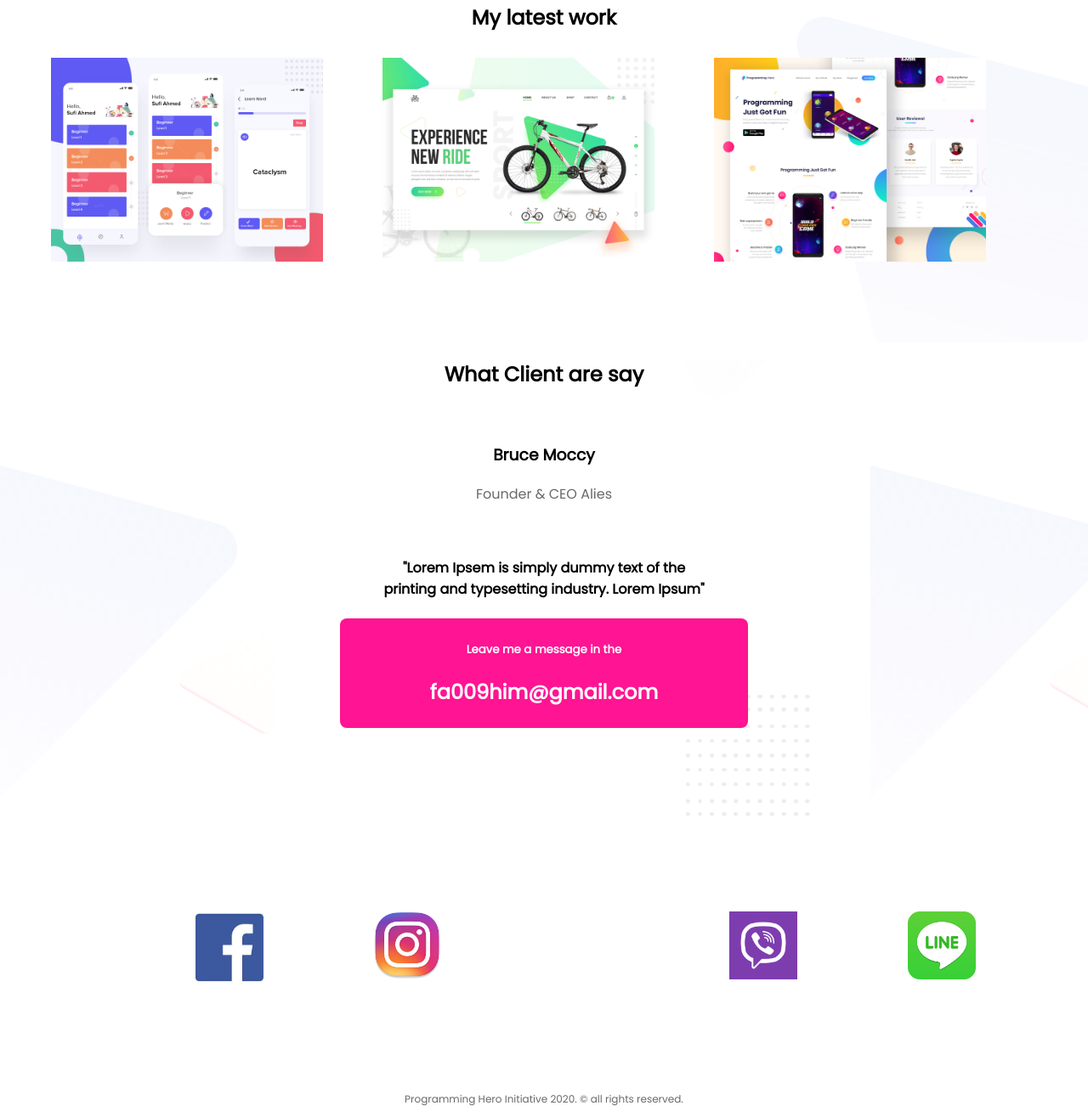
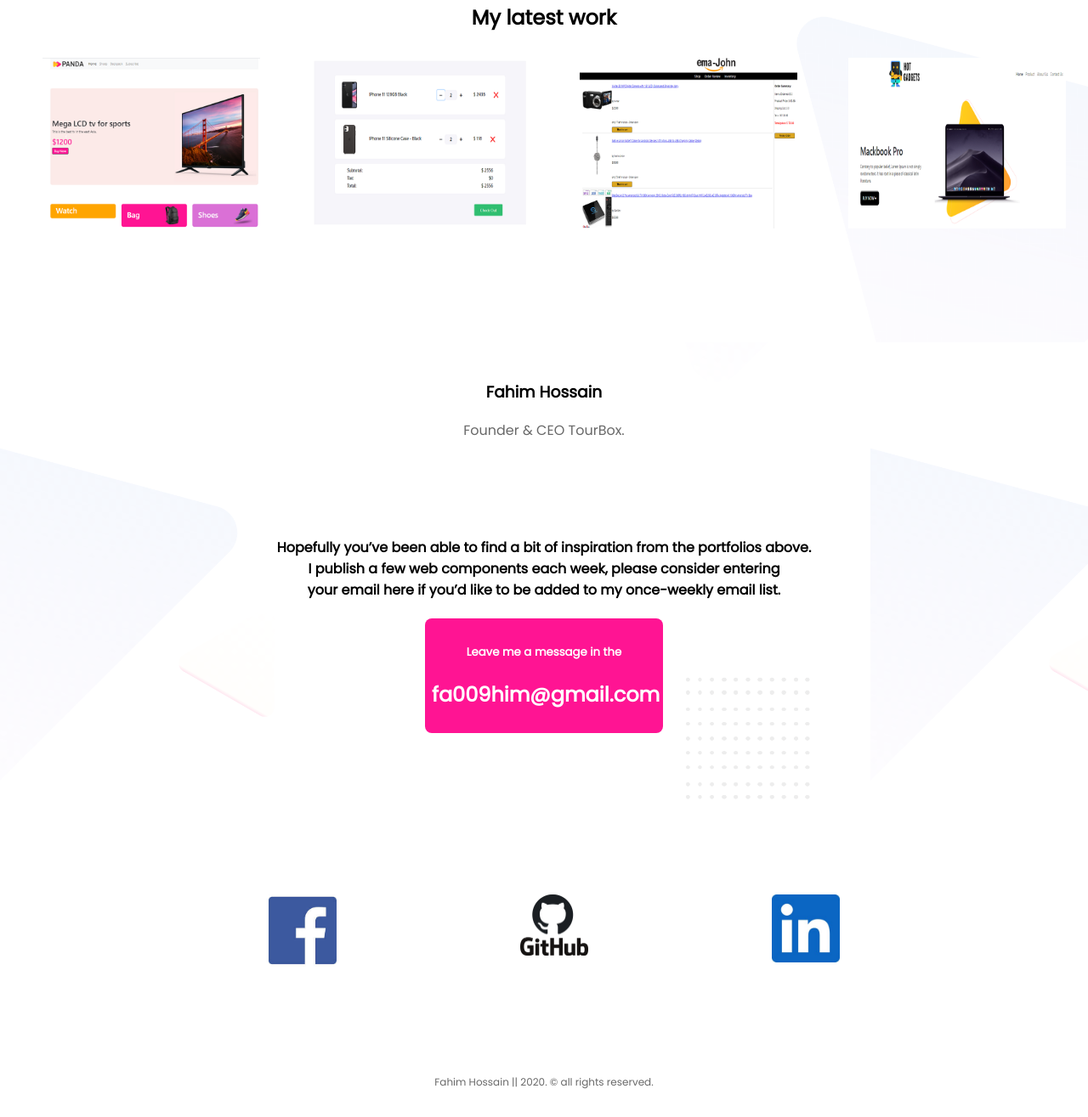
Before and after one commit to fahim2k29/personal-web, a plain HTML site: page index.html in a window 1280 px wide. Shown: the part 1317-2632 px from the top of the page at 85% size. Drawn offline with Linux system fonts and the light colour scheme.

Commit message:
Add mor info

```diff
--- a/index.html
+++ b/index.html
@@ -12,22 +12,24 @@
      <div id="top" class="half-width">
         <h2>Hello I'm</h2>
         <h1><span class="red-highlight"> <b> Fahim Hossain</b></span> </h1>
-        <p>You might saw me jumping, climbing buildings, and stopping trains. But nobody pays me a dime for that work.</P>
+        <p>I am a laravel web developer from Bangladesh. I enjoy building everything from small business to rich interactive web app.</P>
         <a class="link-button" target="_blank" href="https://www.linkedin.com/in/md-fahim-hossain-aab846143">HIRE ME</a>
      </div>
      <div class="half-width">
-        <img src="images/peter.png" alt="">
+        <img src="images/profile1.png" alt="">
      </div>
    </section>
 
    <section class="biography">
     <div class="half-width" >
-        <img src="images/peter_dream.png" alt="">
+        <img src="images/profile2.png" alt="">
     </div>
     <div id="middle" class="half-width" >
-        <h1>Biography</h1>
-        <p>Lorem Ipsem is simply dummy text of the printing and typesetting industry. Lorem Ipsum has been the industry's standard dummy text ever since the 1500s, when an unknown printer took a galley of type and scrambled it to make a type</p>
-        <a class="link-button" target="_blank" href="https://www.linkedin.com/in/md-fahim-hossain-aab846143">Download CV</a>
+        <h1>Works</h1>
+        <p>I have completed lots of projects using  PHP (laravel), Javascript(react), CSS and HTML. One of the best projects was Restaurants Management and Reservation system.
+            there are some other projects as like Pharmacy Management, Shopping Cart, Banking method, Manage User profile and  etc.
+        </p>
+        <a class="link-button" target="_blank" href="https://drive.google.com/file/d/1GsuTg6bbwuDBKytGVtrGUnW6UiGQoQr-/view?usp=sharing">Download CV</a>
     </div>
    </section>
 
@@ -35,25 +37,32 @@
     <h1 class="work">My latest work</h1>
 
     <div class="one-third-width">
-        <img src="images/latest-work/work-1.png" alt="">
+        <img src="images/latest-work/panda.PNG" alt="">
     </div>
 
     <div class="one-third-width">
-        <img src="images/latest-work/work-2.jpg" alt="">
+        <img src="images/latest-work/shoppingcart.PNG" alt="">
     </div>
     <div class="one-third-width">
-        <img src="images/latest-work/work-3.jpg" alt="">
+        <img src="images/latest-work/ema.PNG" alt="">
+    </div>
+    <div class="one-third-width">
+        <img src="images/latest-work/hotgagdet.PNG" alt="">
     </div>
 
    </section>
    <section class="contact-client">
         <div class="client">
-            <h1>What Client are say</h1>
         <br>
-        <h3><b>Bruce Moccy</b> </h3>
-        <p>Founder & CEO Alies</p>
-        <br>
-        <h4>"Lorem Ipsem is simply dummy text of the <br> printing and typesetting industry. Lorem Ipsum"</h4>
+        <h3><b>Fahim Hossain</b> </h3>
+        <p>Founder & CEO TourBox.</p>
+        <br><br><br>
+
+
+        <h4>Hopefully you’ve been able to find a bit of inspiration from the portfolios above. <br>
+             I publish a few web components each week,
+             please consider entering <br> your email here
+             if you’d like to be added to my once-weekly email list.</h4>
         </div>
 
         <div class="contact">
@@ -64,25 +73,20 @@
 
     <section class="media">
         <div class="social">
-            <a target="_blank" href="https://www.facebook.com/"><img src="images/fb.jpg" alt=""></a>
+            <a target="_blank" href="https://www.facebook.com/introvert.fahim/"><img src="images/fb.jpg" alt=""></a>
         </div>
         <div class="social">
-            <a target="_blank" href="https://www.instagram.com/"><img src="images/instagram.png" alt=""></a>
+            <a target="_blank" href="https://github.com/fahim2k29/"><img src="images/github.png" alt=""></a>
         </div>
         <div class="social">
-            <a target="_blank" href="https://www.twitter.com/"><img src="images/twitter.png" alt=""></a>
+            <a target="_blank" href="https://www.linkedin.com/in/md-fahim-hossain-aab846143"><img src="images/linkdin.jpg" alt=""></a>
         </div>
-        <div class="social">
-            <a target="_blank" href="https://www.viber.com/"><img src="images/viber.png" alt=""></a>
-        </div>
-        <div class="social">
-            <a target="_blank" href="https://www.line.com/"><img src="images/line.png" alt=""></a>
-        </div>
+
 
     </section>
 
    <footer>
-         <p> Programming Hero Initiative 2020. © all rights reserved.</p>
+         <p> Fahim Hossain || 2020. © all rights reserved.</p>
     </footer>
 
 </body>
--- a/style.css
+++ b/style.css
@@ -40,10 +40,10 @@ section{
     border-radius: 5px;
     color: white;
     font-weight: 700;
+}
 
-}
 .link-button:hover{
-    font-size: 40px;
+    font-size: 35px;
 }
 .biography{
     background-repeat: no-repeat;
@@ -57,14 +57,20 @@ section{
     text-align: center;
 }
 .one-third-width{
-    width: 25%;
+    width: 20%;
     float: left;
-    margin-left: 50px;
+    margin-left: 40px;
     padding: 10px;
 
 }
 .one-third-width img{
     width: 100%;
+}
+.one-third-width:hover{
+    background-color: greenyellow;
+
+    height: 100%;
+
 }
 
 .latest-work{
@@ -84,13 +90,13 @@ section{
 .contact{
     color: white;
     background-color: deeppink;
-    margin: 20px 400px;
-    padding: 5px 8px;
+    margin: 15px 500px;
+    padding: 8px 8px;
     border-radius: 8px;
 }
 .contact:hover{
     background-color: greenyellow;
-    font-size: 20px;
+    font-size: 15px;
 }
 .media{
     height: 100px;
@@ -100,11 +106,11 @@ section{
     width: 80px;
     float: left;
     margin-left: 10%;
-    padding-left: 2%;
+    padding-left: 10%;
 }
 .social:hover{
-    background-color: greenyellow;
-    font-size: 100px;
+    background-color: rgb(106, 255, 47);
+    font-size: 60px;
 }
 .social img{
     width: 100%;
```
Also changed, not shown: images/github.png (added), images/latest-work/bank.PNG (added), images/latest-work/ema.PNG (added), images/latest-work/hotgagdet.PNG (added), images/latest-work/panda.PNG (added), images/latest-work/shoppingcart.PNG (added), images/linkdin.jpg (added), images/profile1.png (added), images/profile2.png (added).
